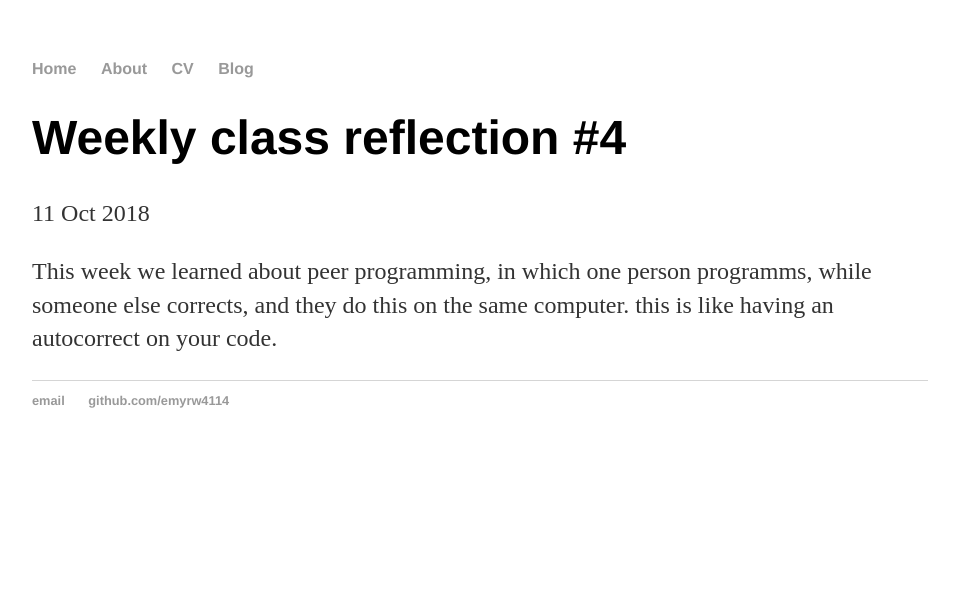
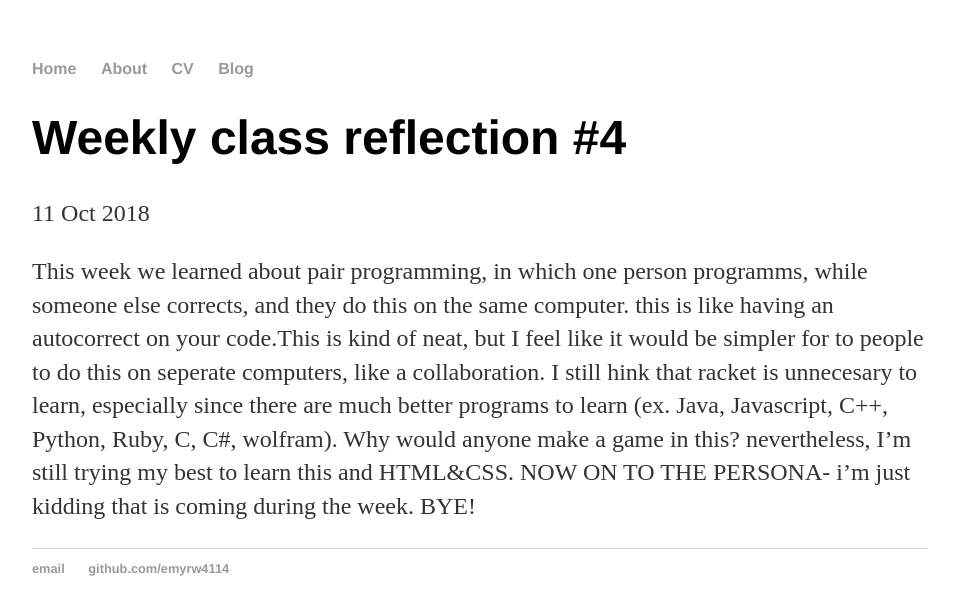
Before and after one commit to emyrw4114/emyrw4114.github.io, a Jekyll site: the page built from _posts/2018-10-11-Weekly Reflection #4.md, in a window 1280 px wide. Shown: the top 615 px of the page, without its empty margins (160-1114 px from the left). Built offline with Jekyll 4.4.1, drawn with Linux system fonts in a browser that asks for light colours.

Commit message:
Update 2018-10-11-Weekly Reflection #4.md

```diff
--- a/_posts/2018-10-11-Weekly Reflection #4.md
+++ b/_posts/2018-10-11-Weekly Reflection #4.md
@@ -4,4 +4,4 @@ title: "Weekly class reflection #4"
 date: 2018-10-11
 ---
 
-This week we learned about peer programming, in which one person programms, while someone else corrects, and they do this on the same computer. this is like having an autocorrect on your code.
+This week we learned about pair programming, in which one person programms, while someone else corrects, and they do this on the same computer. this is like having an autocorrect on your code.This is kind of neat, but I feel like it would be simpler for to people to do this on seperate computers, like a collaboration. I still hink that racket is unnecesary to learn, especially since there are much better programs to learn (ex. Java, Javascript, C++, Python, Ruby, C, C#, wolfram). Why would anyone make a game in this? nevertheless, I'm still trying my best to learn this and HTML&CSS. NOW ON TO THE PERSONA- i'm just kidding that is coming during the week. BYE!
```
